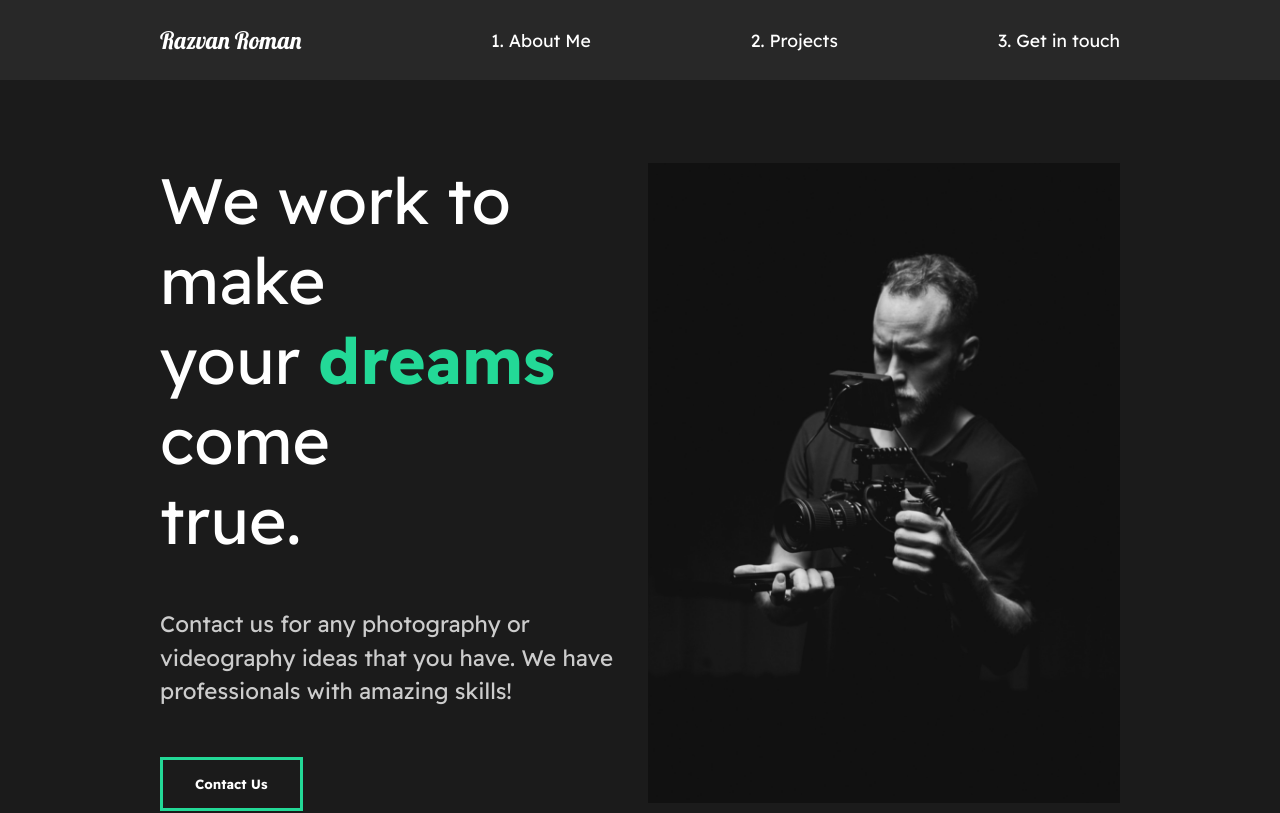
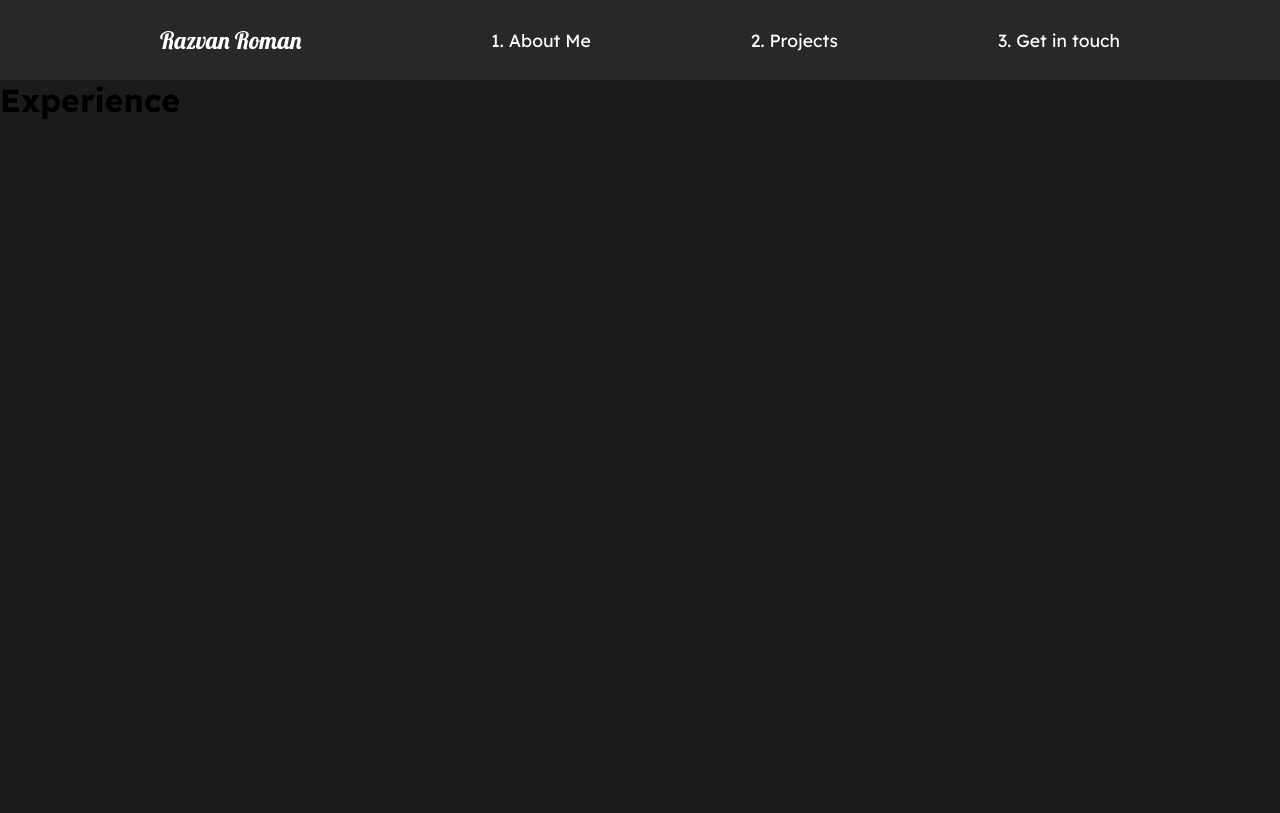
Before and after one commit to razvanr91/portfolio-app, a React (Create React App) app: page /experience in a window 1280 px wide. Shown: the top 813 px of the page. Built offline with nearby package versions, Linux system fonts and the light colour scheme.

Commit message:
Add routes

```diff
--- a/src/App.tsx
+++ b/src/App.tsx
@@ -4,13 +4,21 @@ import GlobalStyle from "./components/GlobalStyles";
 import Nav from "./components/Nav";
 // Import pages
 import AboutUs from "./pages/AboutUs";
+import ContactMe from "./pages/ContactMe";
+import Experience from "./pages/Experience";
+// Router
+import { Routes, Route } from "react-router-dom";
 
 function App() {
 	return (
 		<div className="App">
 			<GlobalStyle />
 			<Nav />
-			<AboutUs />
+			<Routes>
+				<Route path="/" element={<AboutUs />} />
+				<Route path="/experience" element={<Experience />} />
+				<Route path="/contact" element={<ContactMe />} />
+			</Routes>
 		</div>
 	);
 }
--- a/src/components/Nav.tsx
+++ b/src/components/Nav.tsx
@@ -1,23 +1,24 @@
 import React from "react";
 import styled from "styled-components";
+import { Link } from "react-router-dom";
 
 const Nav = () => {
 	return (
 		<StyledNav>
 			<h1>
-				<a id="logo" href="#">
+				<Link id="logo" to={"/"}>
 					Razvan Roman
-				</a>
+				</Link>
 			</h1>
 			<ul>
 				<li>
-					<a href="#">1. About Me</a>
+					<Link to={"/"}>1. About Me</Link>
 				</li>
 				<li>
-					<a href="#">2. Projects</a>
+					<Link to={"/experience"}>2. Projects</Link>
 				</li>
 				<li>
-					<a href="#">3. Get in touch</a>
+					<Link to={"/contact"}>3. Get in touch</Link>
 				</li>
 			</ul>
 		</StyledNav>
--- a/src/index.tsx
+++ b/src/index.tsx
@@ -2,10 +2,13 @@ import React from "react";
 import ReactDOM from "react-dom";
 import App from "./App";
 import reportWebVitals from "./reportWebVitals";
+import { BrowserRouter } from "react-router-dom";
 
 ReactDOM.render(
 	<React.StrictMode>
-		<App />
+		<BrowserRouter>
+			<App />
+		</BrowserRouter>
 	</React.StrictMode>,
 	document.getElementById("root")
 );
--- /dev/null
+++ b/src/pages/ContactMe.tsx
@@ -0,0 +1,11 @@
+import React from "react";
+
+const ContactMe = () => {
+	return (
+		<div>
+			<h1>Contact me</h1>
+		</div>
+	);
+};
+
+export default ContactMe;
--- /dev/null
+++ b/src/pages/Experience.tsx
@@ -0,0 +1,11 @@
+import React from "react";
+
+const Experience = () => {
+	return (
+		<div>
+			<h1>Experience</h1>
+		</div>
+	);
+};
+
+export default Experience;
```
